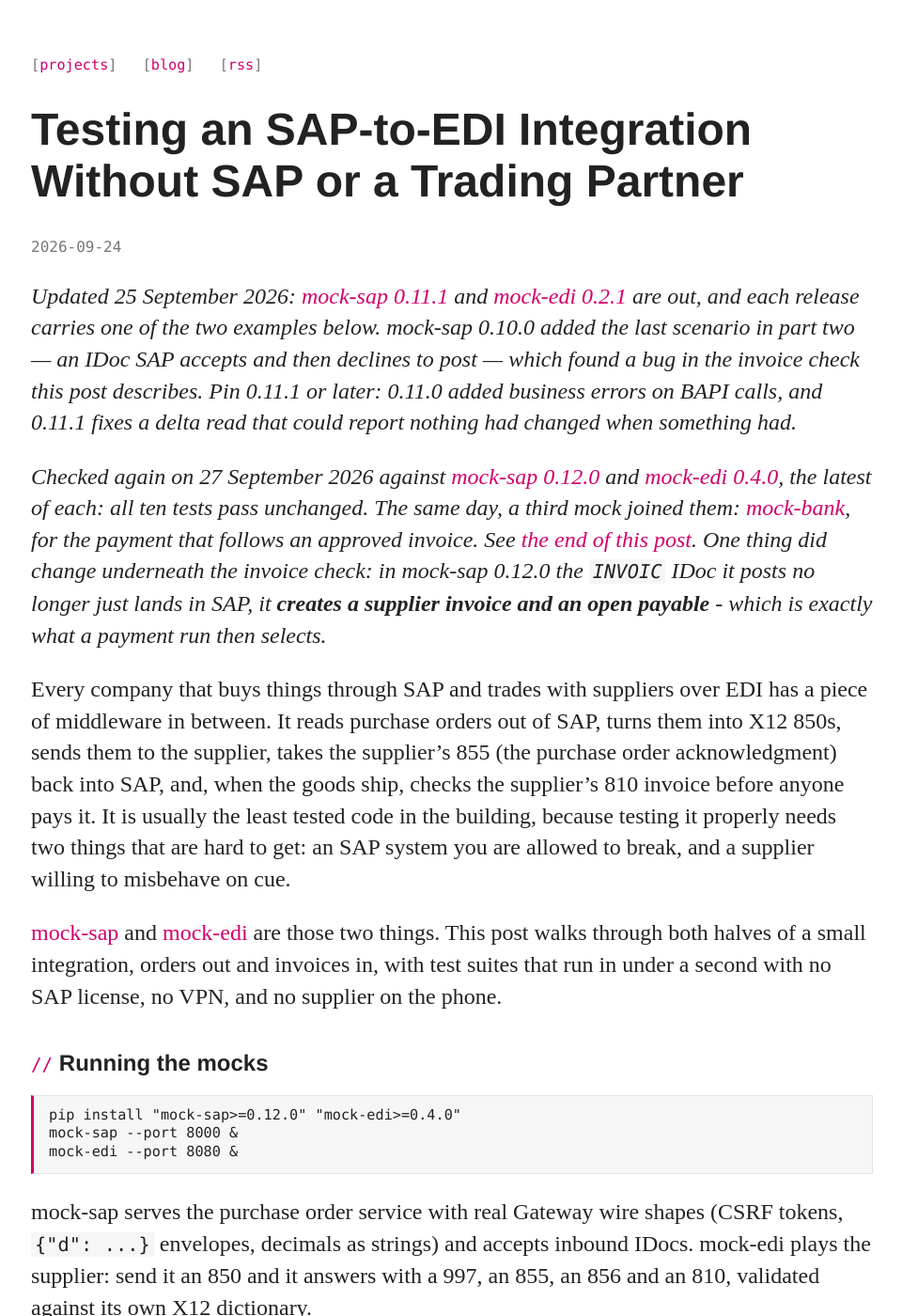
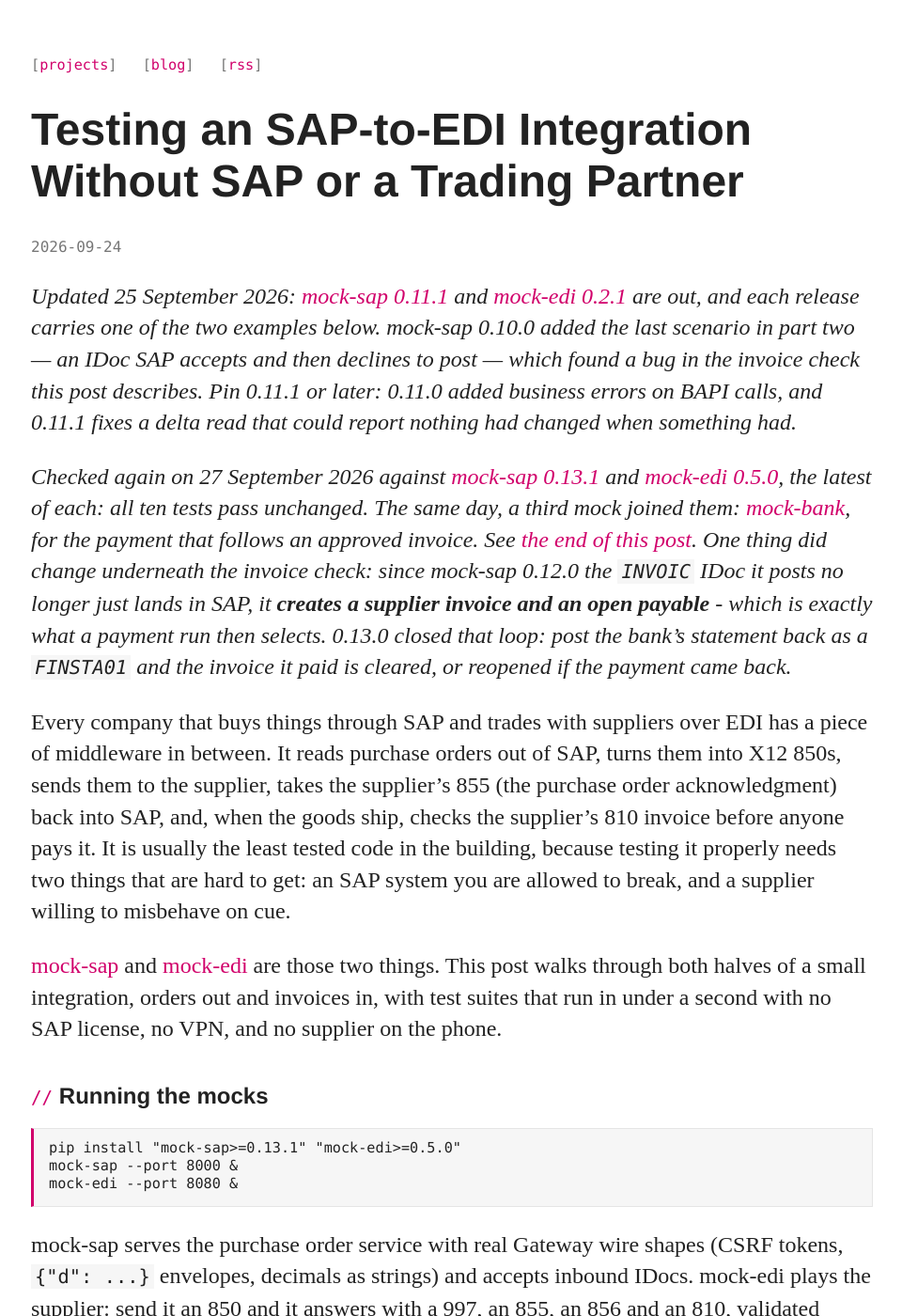
Before and after one commit to rseufert/rseufert.github.io, a Jekyll site: the page built from _posts/2026-09-24-testing-an-sap-to-edi-integration.md, in a window 1280 px wide and 1400 px high. Shown: the whole window at 94% size, without its empty margins (159-1119 px from the left). Built offline with Jekyll 4.4.1, drawn with Linux system fonts in a browser that asks for light colours.

Commit message:
Pin mock-sap 0.13.1 and mock-edi 0.5.0, and close the loop on the page
The post's closing section points at paying the invoice. Since 0.13.0
mock-sap can be told what the bank did about it: post the statement back
as a FINSTA01 and the invoice it paid is cleared, or reopened when the
payment comes back. That is worth a sentence where the post already
promises the next leg, and a line on the projects page where the SAP card
sits beside the bank one.

Checked rather than assumed, as before: mock-sap 0.13.1 and mock-edi
0.5.0 installed from PyPI into a clean venv, the post's own command run
against them, ten tests, all pass. Two minor versions of mock-edi and two
of mock-sap have landed since the last check, so this was worth actually
running rather than editing numbers.

Co-Authored-By: Claude Opus 5 <noreply@anthropic.com>

````diff
--- a/_posts/2026-09-24-testing-an-sap-to-edi-integration.md
+++ b/_posts/2026-09-24-testing-an-sap-to-edi-integration.md
@@ -6,7 +6,7 @@ date: 2026-09-24
 
 *Updated 25 September 2026: [mock-sap 0.11.1](https://pypi.org/project/mock-sap/0.11.1/) and [mock-edi 0.2.1](https://pypi.org/project/mock-edi/0.2.1/) are out, and each release carries one of the two examples below. mock-sap 0.10.0 added the last scenario in part two — an IDoc SAP accepts and then declines to post — which found a bug in the invoice check this post describes. Pin 0.11.1 or later: 0.11.0 added business errors on BAPI calls, and 0.11.1 fixes a delta read that could report nothing had changed when something had.*
 
-*Checked again on 27 September 2026 against [mock-sap 0.12.0](https://pypi.org/project/mock-sap/0.12.0/) and [mock-edi 0.4.0](https://pypi.org/project/mock-edi/0.4.0/), the latest of each: all ten tests pass unchanged. The same day, a third mock joined them: [mock-bank](https://github.com/rseufert/mock-bank), for the payment that follows an approved invoice. See [the end of this post](#next-paying-the-invoice). One thing did change underneath the invoice check: in mock-sap 0.12.0 the `INVOIC` IDoc it posts no longer just lands in SAP, it **creates a supplier invoice and an open payable** - which is exactly what a payment run then selects.*
+*Checked again on 27 September 2026 against [mock-sap 0.13.1](https://pypi.org/project/mock-sap/0.13.1/) and [mock-edi 0.5.0](https://pypi.org/project/mock-edi/0.5.0/), the latest of each: all ten tests pass unchanged. The same day, a third mock joined them: [mock-bank](https://github.com/rseufert/mock-bank), for the payment that follows an approved invoice. See [the end of this post](#next-paying-the-invoice). One thing did change underneath the invoice check: since mock-sap 0.12.0 the `INVOIC` IDoc it posts no longer just lands in SAP, it **creates a supplier invoice and an open payable** - which is exactly what a payment run then selects. 0.13.0 closed that loop: post the bank's statement back as a `FINSTA01` and the invoice it paid is cleared, or reopened if the payment came back.*
 
 Every company that buys things through SAP and trades with suppliers over EDI has a piece of middleware in between. It reads purchase orders out of SAP, turns them into X12 850s, sends them to the supplier, takes the supplier's 855 (the purchase order acknowledgment) back into SAP, and, when the goods ship, checks the supplier's 810 invoice before anyone pays it. It is usually the least tested code in the building, because testing it properly needs two things that are hard to get: an SAP system you are allowed to break, and a supplier willing to misbehave on cue.
 
@@ -15,7 +15,7 @@ Every company that buys things through SAP and trades with suppliers over EDI ha
 ## Running the mocks
 
 ```bash
-pip install "mock-sap>=0.12.0" "mock-edi>=0.4.0"
+pip install "mock-sap>=0.13.1" "mock-edi>=0.5.0"
 mock-sap --port 8000 &
 mock-edi --port 8080 &
 ```
--- a/index.html
+++ b/index.html
@@ -23,7 +23,7 @@ title: Rick Seufert
 			<li><strong>Zero dependencies.</strong> Python 3.8+ standard library and SQLite.</li>
 			<li><strong>Real wire shapes.</strong> <code>__metadata</code>, <code>/Date(…)/</code>, EDMX <code>$metadata</code>, CSRF tokens, <code>$batch</code> changesets, BAPIRET2 tables.</li>
 			<li><strong>V2 and V4 over the same rows.</strong> <code>$apply</code> aggregation, delta tokens, Fiori UI annotations, and OAuth 2.0 token flows a client can expire and refresh.</li>
-			<li><strong>Both sides of the document chain.</strong> A sales order becomes a delivery, an invoice and money owed to you; an inbound <code>INVOIC</code> becomes a supplier invoice and money owed <em>by</em> you - an open item a payment run selects with one <code>$filter</code>, and the supplier's IBAN to pay it into.</li>
+			<li><strong>Both sides of the document chain.</strong> A sales order becomes a delivery, an invoice and money owed to you; an inbound <code>INVOIC</code> becomes a supplier invoice and money owed <em>by</em> you - an open item a payment run selects with one <code>$filter</code>, and the supplier's IBAN to pay it into. Post the bank's <code>FINSTA01</code> statement back and the invoices it paid are cleared; a returned payment reopens one, and every line the statement cannot place is reported rather than guessed at.</li>
 			<li><strong>Deterministic demo data.</strong> Business partners, products, sales and purchase orders, the same every run for a given seed.</li>
 			<li><strong>Failure on demand.</strong> Latency, 500s, locked documents, expired CSRF tokens - and the two that answer <em>success</em> and mean no: an inbound IDoc SAP accepts and then declines to post, and a BAPI that returns HTTP 200 with <code>TYPE E</code> in <code>RETURN</code> for a valid call. Both look like success from the sending side, which is why they are the ones worth testing against.</li>
 		</ul>
````
